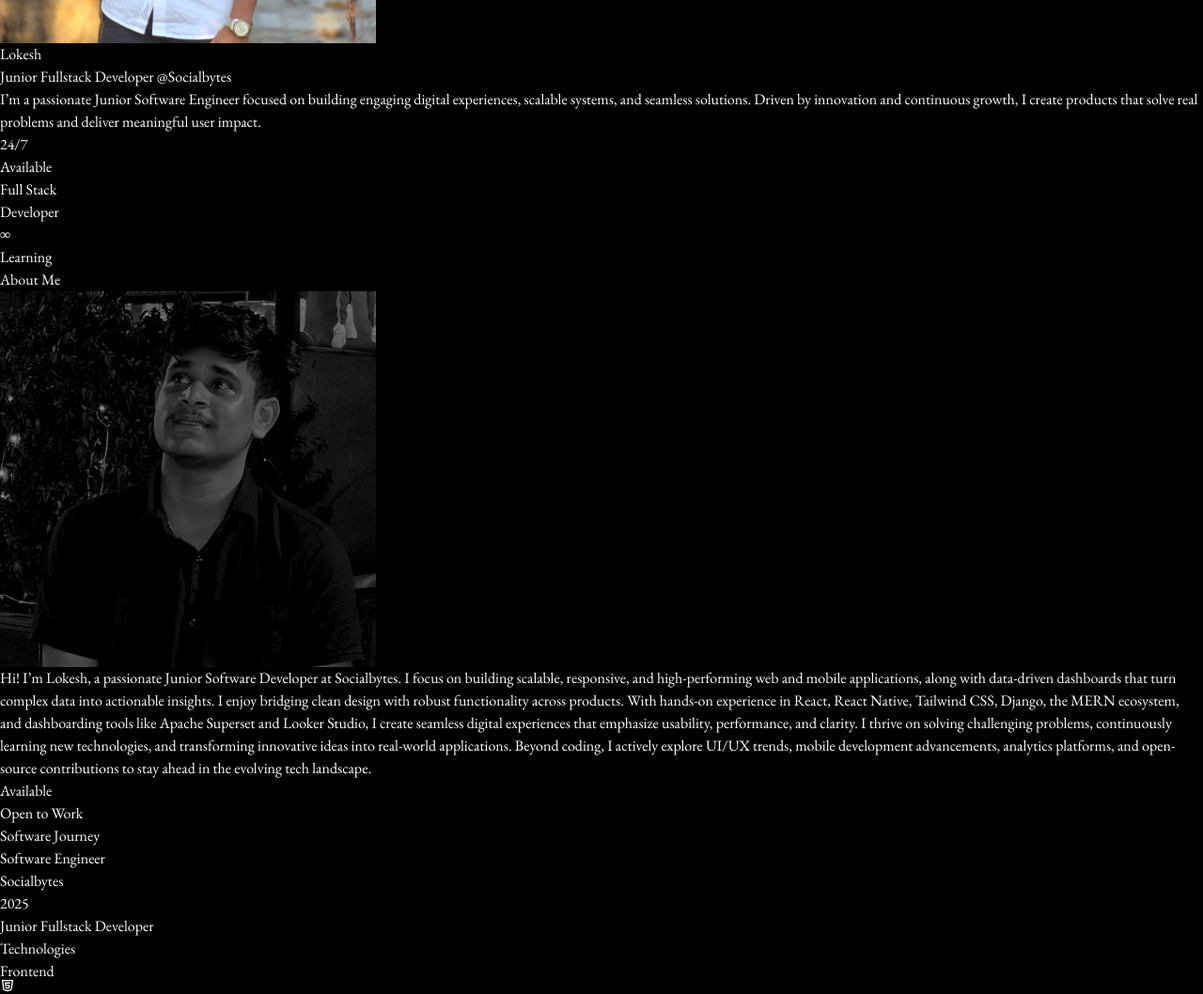
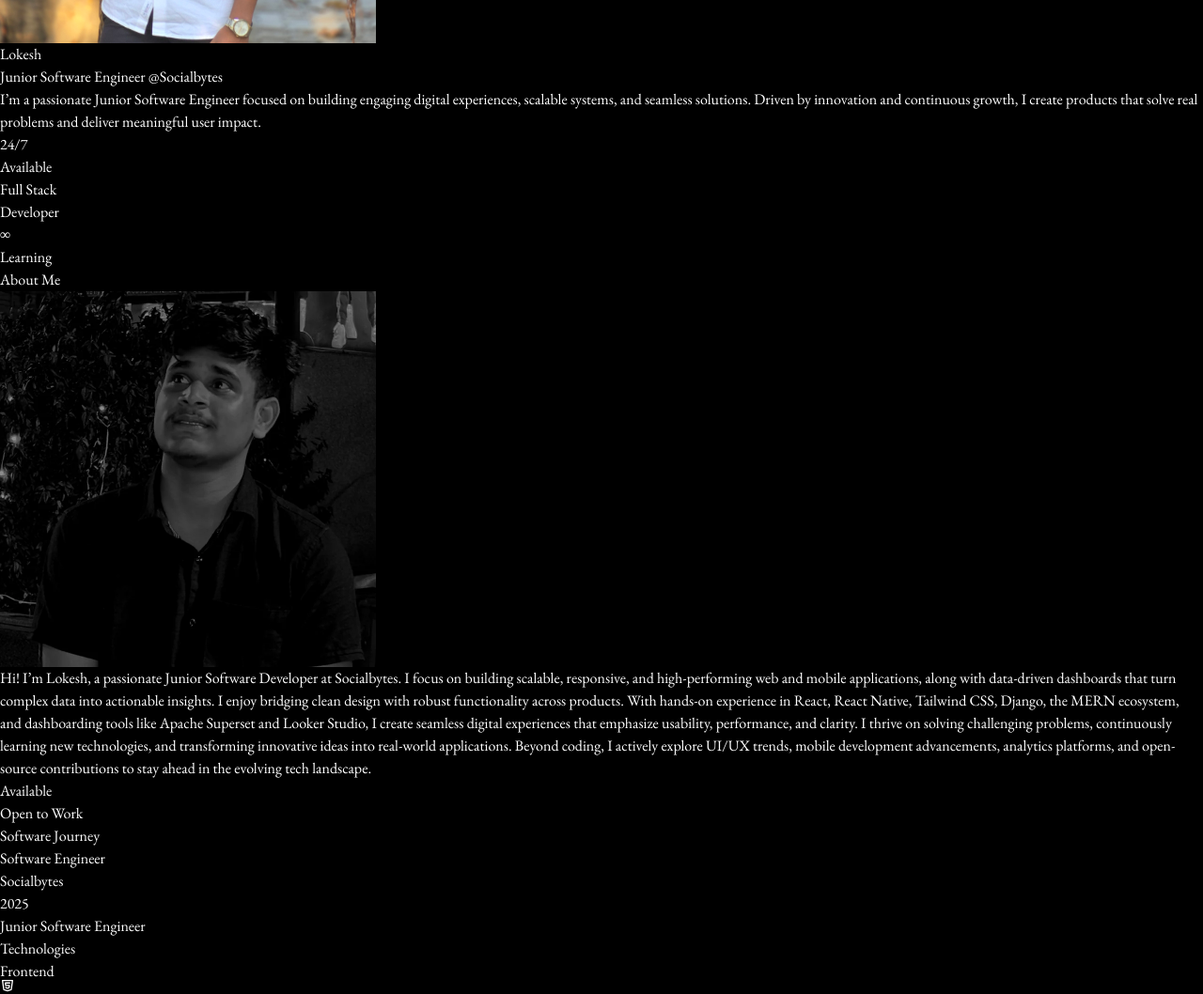
Before and after one commit to Desillalokesh/portfolio, a React (Vite) app: page / in a window 1280 px wide. Shown: the part 522-1580 px from the top of the page at 94% size. Built offline with nearby package versions, Linux system fonts and the light colour scheme.

Commit message:
updated tech

```diff
--- a/index.html
+++ b/index.html
@@ -3,7 +3,7 @@
   <head>
     <meta charset="UTF-8" />
     <meta name="viewport" content="width=device-width, initial-scale=1.0" />
-    <meta name="description" content="Lokesh - Junior Fullstack Developer portfolio showcasing projects, skills, experience and contact information.">
+    <meta name="description" content="Lokesh -  Junior Software Engineer portfolio showcasing projects, skills, experience and contact information.">
     <title>Portfolio | Lokesh</title>
 
     <!-- Preconnect for performance -->
--- a/src/Components/Hero.jsx
+++ b/src/Components/Hero.jsx
@@ -45,7 +45,7 @@ const Hero = () => {
 
                                 <img
                                     src={profile}
-                                    alt="Lokesh - Junior Fullstack Developer"
+                                    alt="Lokesh -  Junior Software Engineer"
                                     className="rounded-xl w-full max-w-md h-auto"
                                     width="400"
                                     height="400"
@@ -82,7 +82,7 @@ const Hero = () => {
                         >
                             <div className="inline-block bg-slate-900/60 backdrop-blur-sm border border-purple-500/30 rounded-lg px-6 py-3">
                                 <p className="text-lg lg:text-xl font-medium bg-gradient-to-r from-cyan-400 to-purple-400 bg-clip-text text-transparent">
-                                    Junior Fullstack Developer @Socialbytes
+                                     Junior Software Engineer @Socialbytes
                                 </p>
                             </div>
                         </motion.div>
--- a/src/constants/index.js
+++ b/src/constants/index.js
@@ -18,7 +18,7 @@ export const EDUCATION = [
   {
     institution: "Socialbytes",
     degree: "Software Engineer",
-    fieldOfStudy: "Junior Fullstack Developer",
+    fieldOfStudy: " Junior Software Engineer",
     duration: "2025",
 
   },
```
